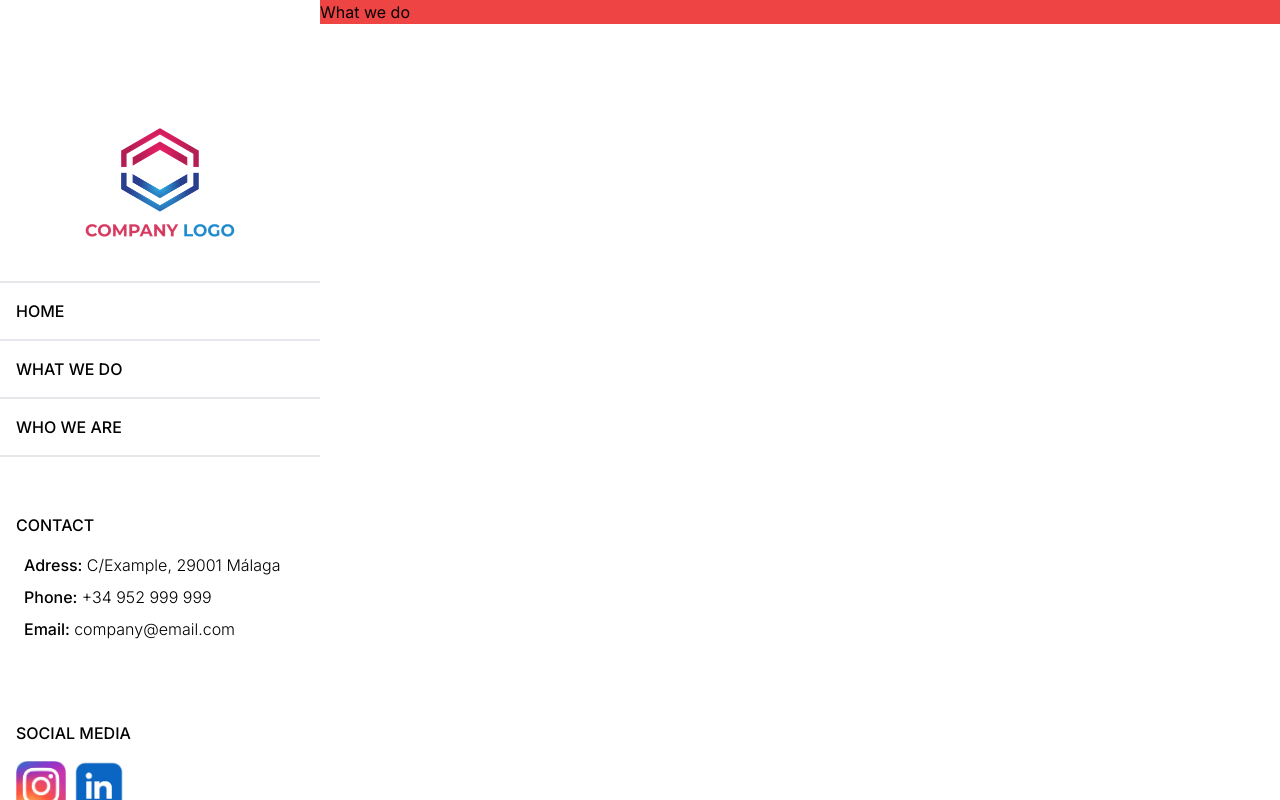
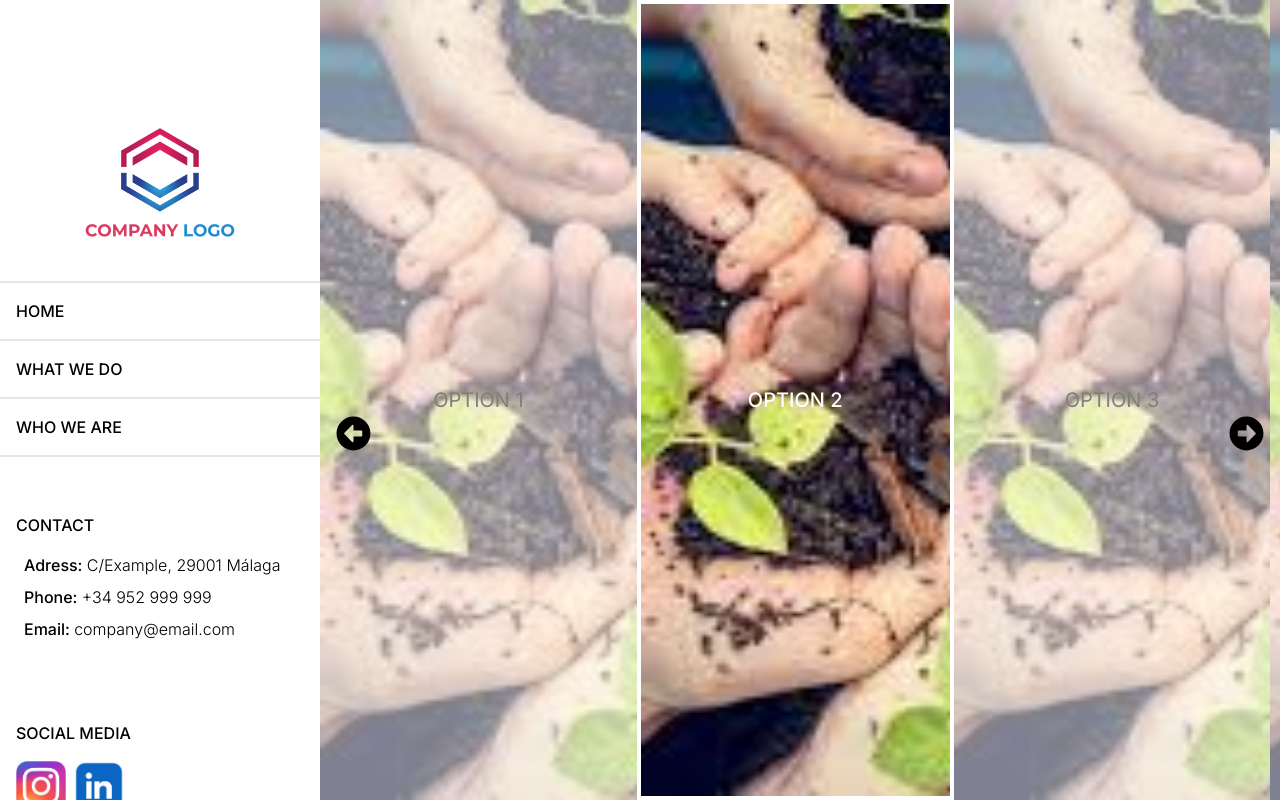
Before and after one commit to Alejjaandro/CompanyWeb, a Next.js app: page /whatWeDo in a window 1280 px wide. Built offline with nearby package versions, Linux system fonts and the light colour scheme.

Commit message:
whatWeDo page, need fixing

```diff
--- a/app/whatWeDo/page.jsx
+++ b/app/whatWeDo/page.jsx
@@ -1,11 +1,70 @@
-import React from 'react'
+'use client'
+import Link from 'next/link';
+import React, { useState } from 'react'
+import { FaArrowAltCircleLeft } from "react-icons/fa";
+import { FaArrowAltCircleRight } from "react-icons/fa";
 
-const page = () => {
+const Page = () => {
+
+    const options = ['Option 1', 'Option 2', 'Option 3', 'Option 4', 'Option 5'];
+    const options2 = [
+        {
+            option: 'Option 1',
+            image: '/Consulting.png'
+        },
+        {
+            option: 'Option 2',
+            image: '/Design.jpg'
+        },
+        {
+            option: 'Option 3',
+            image: '/Environment.jpg'
+        }
+    ];
+
+    const [selectedOption, setSelectedOption] = useState(options[1]);
+
+    const previousOption = () => {
+        if (options.indexOf(selectedOption) - 1 < 0) {
+            setSelectedOption(options[options.length - 1]);
+        } else {
+            setSelectedOption(options[options.indexOf(selectedOption) - 1]);
+        }
+    };
+
+    const nextOption = () => {
+        if (options.indexOf(selectedOption) + 1 === options.length) {
+            setSelectedOption(options[0]);
+        } else {
+            setSelectedOption(options[options.indexOf(selectedOption) + 1]);
+        }
+    };
+
+    // console.log(selectedOption);
+
     return (
-        <div className='bg-red-500 w-full md:ml-[25%]'>
-            What we do
+        <div className='w-full overflow-hidden md:ml-[25%] h-screen flex'>
+            <div className='m-4 absolute top-1/2 z-[1]'>
+                <button onClick={()=> previousOption()}><FaArrowAltCircleLeft color='black' size={35} /></button>
+            </div>
+
+            {options.map((option, index) => (
+                <div
+                    key={index}
+                    className={`min-w-[33%] flex justify-center items-center transition duration-300 ease-in-out transform text-xl uppercase bg-[url('/Environment.jpg')] bg-cover ${selectedOption === option
+                            ? `font-medium text-white border-4 border-white`
+                            : "opacity-50 bg-cover text-black"
+                        }`}
+                >
+                    <Link href={'/'}>{option}</Link>
+                </div>
+            ))}
+
+            <div className='m-4 absolute top-1/2 right-0'>
+                <button onClick={()=> nextOption()}><FaArrowAltCircleRight color='black' size={35} /></button>
+            </div>
         </div>
     )
 }
 
-export default page
+export default Page
--- a/components/Navbar.jsx
+++ b/components/Navbar.jsx
@@ -17,9 +17,8 @@ const Navbar = () => {
                     <ul className='w-full'>
                         <li className='p-4 hover:line-through border-t-2 border-b-2'><Link href={`/`}>Home</Link></li>
                         <li className='p-4 list-none group border-b-2'>
-                            What we Do
+                            <Link href={`/whatWeDo`} className='hover:line-through'>What we Do</Link>
                             <div className='hidden group-hover:flex flex-col gap-4 p-4 font-normal normal-case'>
-                                <Link href={`/whatWeDo`} className='hover:line-through border-b-2'>General Info</Link>
                                 <Link href={`/`} className='hover:line-through border-b-2'>Option 1</Link>
                                 <Link href={`/`} className='hover:line-through border-b-2'>Option 2</Link>
                                 <Link href={`/`} className='hover:line-through border-b-2'>Option 3</Link>
@@ -66,9 +65,8 @@ const Navbar = () => {
                             <ul className='w-full'>
                                 <li className='p-4 hover:line-through border-t-2 border-b-2'><Link href={`/`}>Home</Link></li>
                                 <li className='p-4 list-none group border-b-2'>
-                                    What we Do
+                                    <Link href={`/whatWeDo`} className='hover:line-through'>What we Do</Link>
                                     <div className='hidden group-hover:flex flex-col gap-4 p-4 font-normal normal-case'>
-                                        <Link href={`/whatWeDo`} className='hover:line-through border-b-2'>General Info</Link>
                                         <Link href={`/`} className='hover:line-through border-b-2'>Option 1</Link>
                                         <Link href={`/`} className='hover:line-through border-b-2'>Option 2</Link>
                                         <Link href={`/`} className='hover:line-through border-b-2'>Option 3</Link>
```
Also changed, not shown: public/Consulting.png (added), public/Design.jpg (added).
